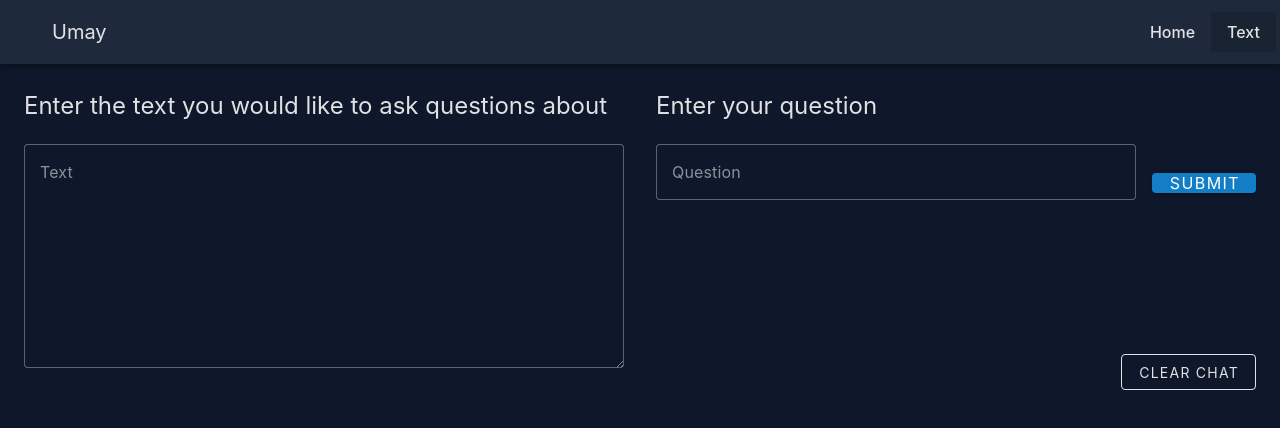
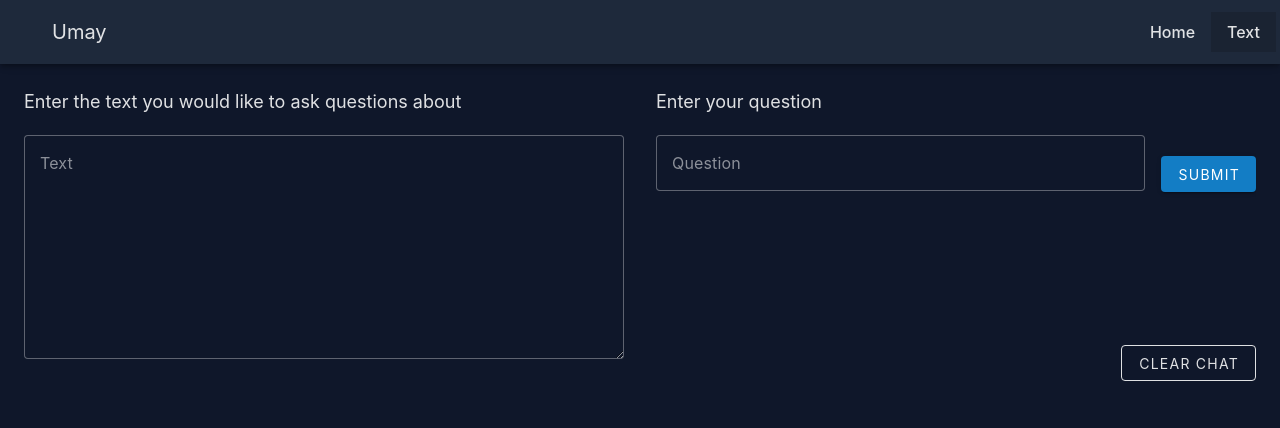
Before and after one commit to nsdumanlife/umay, a Vue app in the folder frontend/: page /text in a window 1280 px wide. Shown: the top 428 px of the page. Built offline with nearby package versions, Linux system fonts and the light colour scheme; the HTML template or start-up script is replaced by a standard one.

Commit message:
Fix styling

```diff
--- a/frontend/src/views/text-view.vue
+++ b/frontend/src/views/text-view.vue
@@ -131,12 +131,6 @@ const clearChat = () => {
   flex-shrink: 0;
 }
 
-.submit-btn {
-  width: 100%;
-  height: 48px;
-  font-size: 1rem;
-}
-
 .error-alert {
   margin: 0.75rem 0;
   flex-shrink: 0;
@@ -147,10 +141,6 @@ const clearChat = () => {
   flex-direction: column;
   gap: 0.75rem;
   margin: 1rem 0;
-}
-
-.history-card {
-  margin-bottom: 0.75rem;
 }
 
 .loading-card {
@@ -186,29 +176,15 @@ const clearChat = () => {
     overflow: hidden;
   }
 
-  .text-container h2 {
-    font-size: 1.25rem;
-  }
-
   .question-container {
     flex: 1;
     overflow: hidden;
-  }
-
-  .question-container h2 {
-    font-size: 1.25rem;
   }
 
   .question-input-container {
     flex-direction: row;
     align-items: center;
     gap: 0.75rem;
-  }
-
-  .submit-btn {
-    width: auto;
-    min-width: 100px;
-    height: auto;
   }
 
   .response-container {
@@ -257,11 +233,6 @@ const clearChat = () => {
     padding: 1.5rem;
   }
 
-  .text-container h2,
-  .question-container h2 {
-    font-size: 1.5rem;
-  }
-
   .question-input-container {
     gap: 1rem;
   }
@@ -269,9 +240,5 @@ const clearChat = () => {
   .response-container {
     gap: 1rem;
   }
-
-  .history-card {
-    margin-bottom: 1rem;
-  }
 }
 </style>
```
